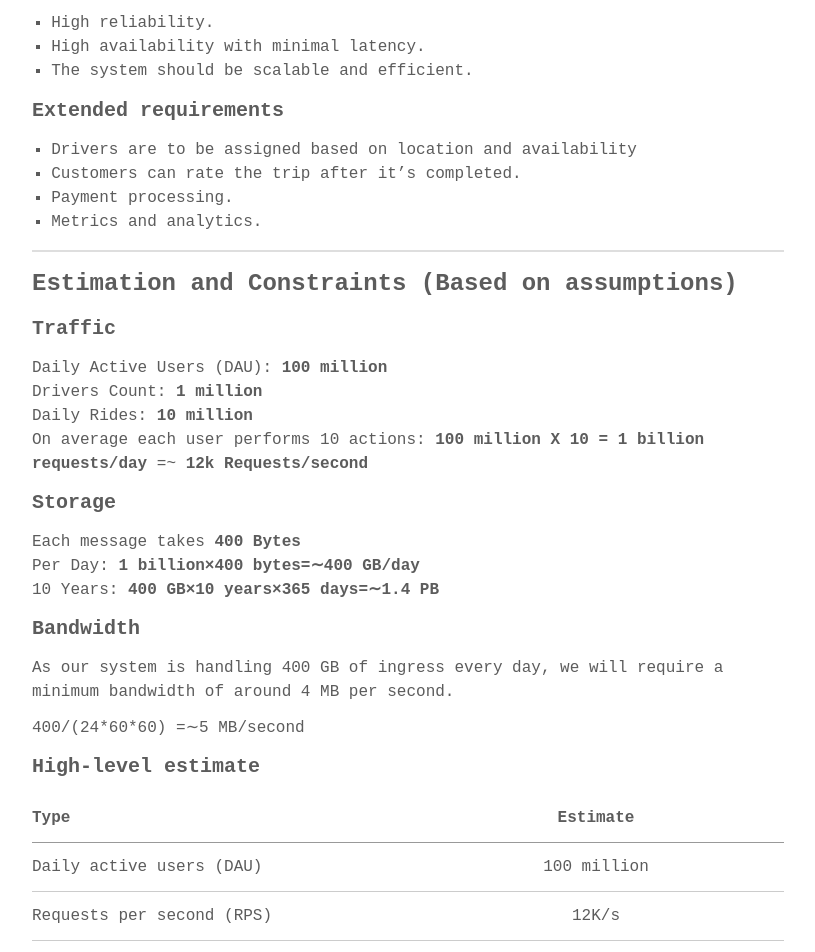
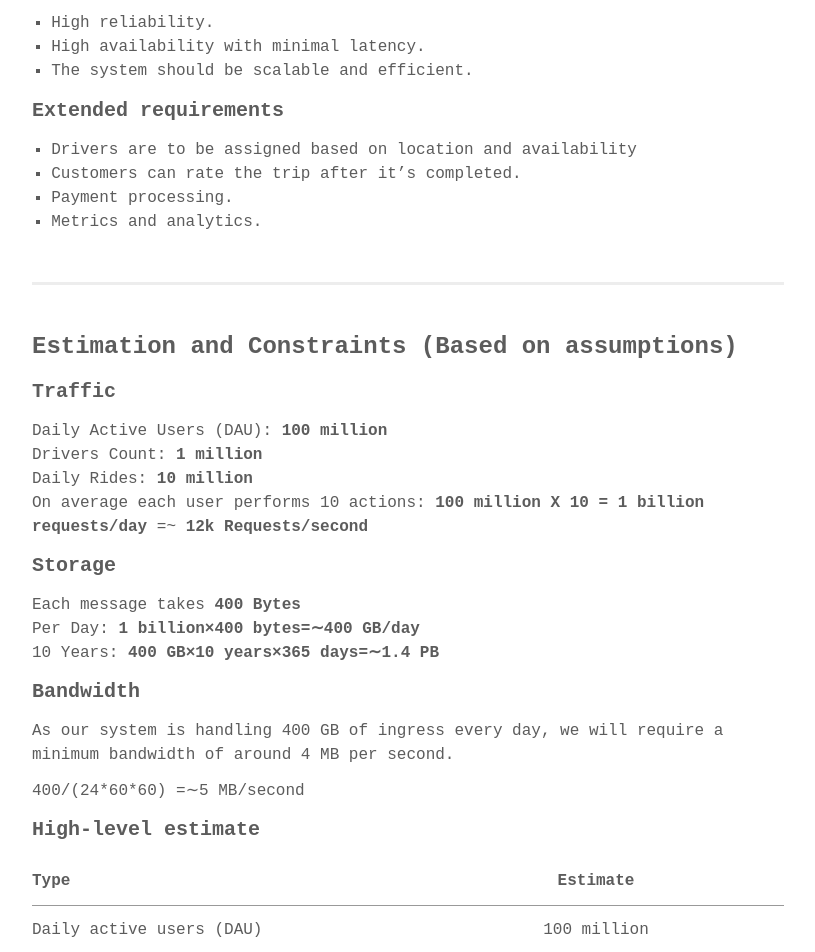
Before and after one commit to Pi-commits/pitech.github.io, a Jekyll site: the page built from _posts/2023-09-19-uber-system-design.markdown, in a window 1280 px wide. Shown: the part 762-1714 px from the top of the page, without its empty margins (232-1047 px from the left). Built offline with Jekyll 4.4.1, drawn with Linux system fonts in a browser that asks for light colours; some web fonts are replaced.

```diff
--- a/_posts/2023-09-19-uber-system-design.markdown
+++ b/_posts/2023-09-19-uber-system-design.markdown
@@ -42,7 +42,7 @@
 3. Payment processing.
 4. Metrics and analytics.
 
-<hr>
+<div class="divider"></div>
 
 ### Estimation and Constraints (Based on assumptions)
 
@@ -75,13 +75,13 @@
 |Storage (10 years)			 |  ~1.4 PB        |
 |Bandwidth					 | ~5 MB/s         |
 
-<hr>
+<div class="divider"></div>
 
 ### Data model design
 
-![Uber Database Design](./assets/images/uber-database.jpg)
+<img src="./assets/images/uber-database.jpg" alt="" />
 
-<hr>
+<div class="divider"></div>
 
 ### API Design
 
```
